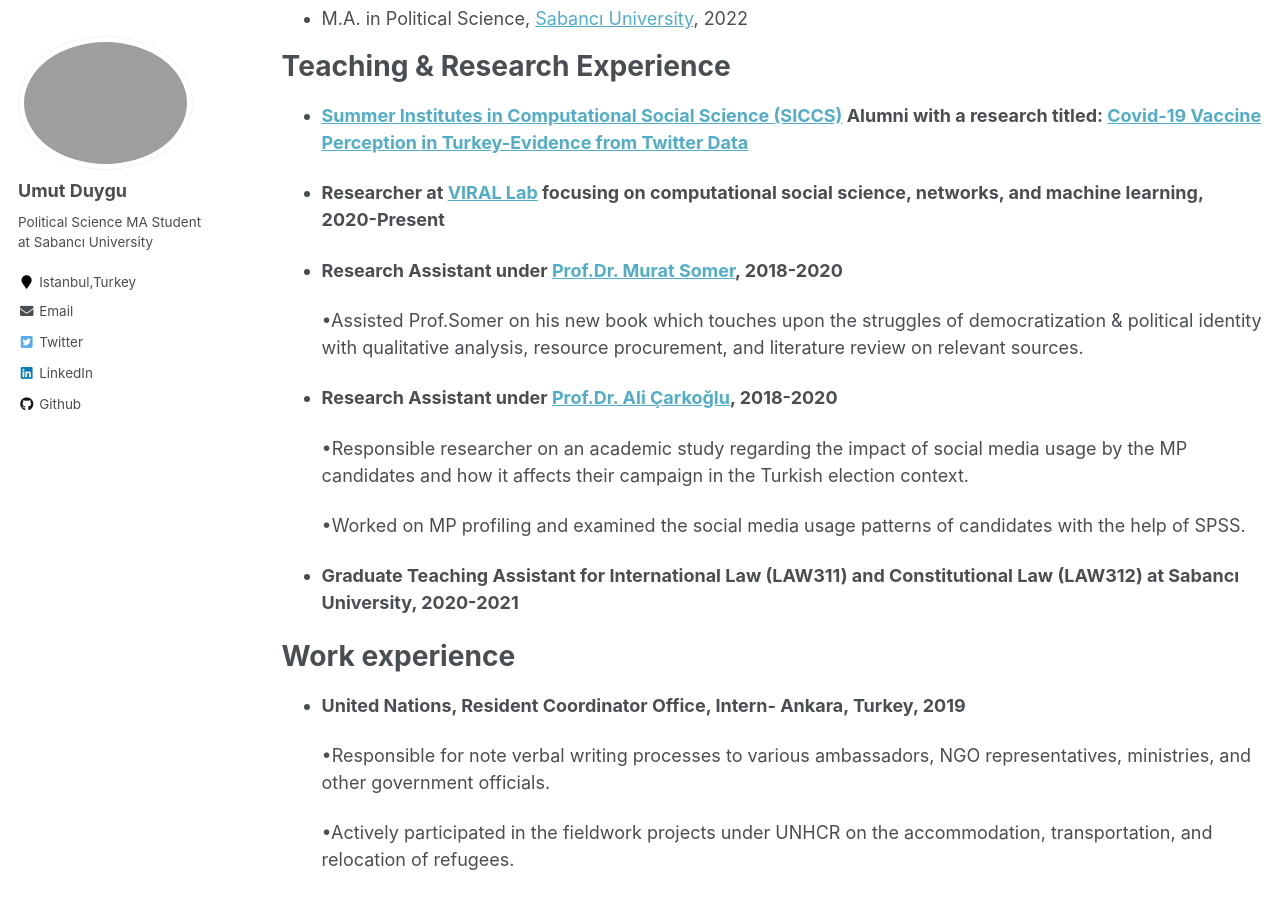
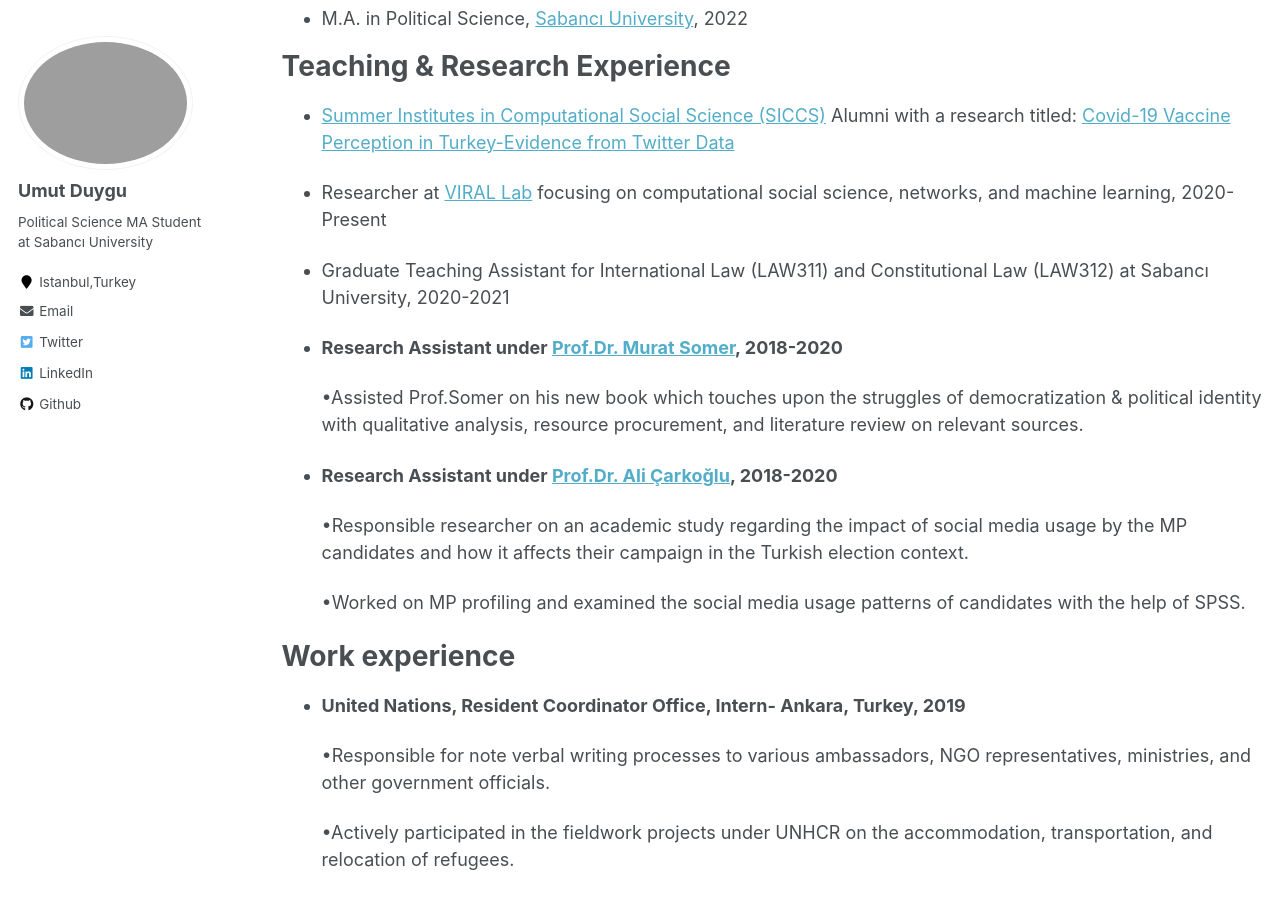
Before and after one commit to UmutDuygu/umutduygu.github.io, a Jekyll site: the page built from _pages/cv.md, in a window 1280 px wide and 900 px high, scrolled down 315 px. Built offline with Jekyll 4.4.1, drawn with Linux system fonts in a browser that asks for light colours; some of the changed lines change nothing that is shown.

Commit message:
Update cv.md

```diff
--- a/_pages/cv.md
+++ b/_pages/cv.md
@@ -20,9 +20,12 @@
  **Teaching & Research Experience**
 ======
 
- * **[Summer Institutes in Computational Social Science (SICCS)](https://sicss.io/2021/istanbul/) Alumni with a research titled: [Covid-19 Vaccine Perception in Turkey-Evidence from Twitter Data](https://www.youtube.com/watch?v=eW_6SSEAuS0&t=2863s)**
+ * [Summer Institutes in Computational Social Science (SICCS)](https://sicss.io/2021/istanbul/) Alumni with a research titled: [Covid-19 Vaccine Perception in Turkey-Evidence from Twitter Data](https://www.youtube.com/watch?v=eW_6SSEAuS0&t=2863s)
 
- * **Researcher at [VIRAL Lab](http://varollab.com/index.html) focusing on computational social science, networks, and machine learning, 2020-Present**
+ * Researcher at [VIRAL Lab](http://varollab.com/index.html) focusing on computational social science, networks, and machine learning, 2020-Present
+
+ * Graduate Teaching Assistant for International Law (LAW311) and Constitutional Law (LAW312) at Sabancı University, 2020-2021
+
 
  * **Research Assistant under [Prof.Dr. Murat Somer](http://mysite.ku.edu.tr/musomer/murat-somer-turkce/), 2018-2020**
 
@@ -35,7 +38,6 @@
     •Worked on MP profiling and examined the social media usage patterns of candidates with the help of SPSS.
 
 
-* **Graduate Teaching Assistant for International Law (LAW311) and Constitutional Law (LAW312) at Sabancı University, 2020-2021**
 
 
 **Work experience**
```
